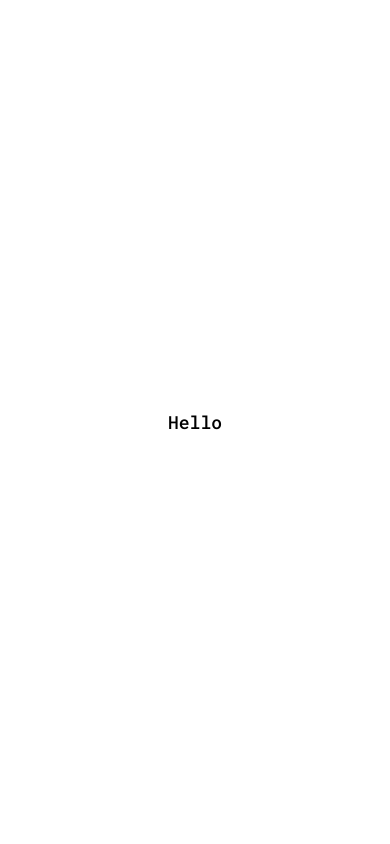
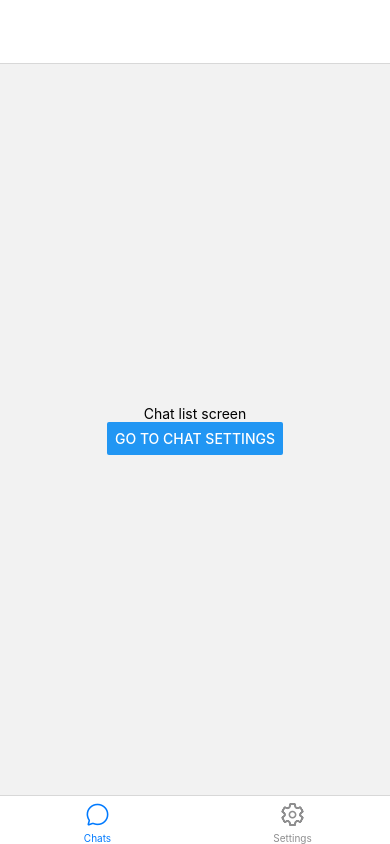
Before and after one commit to Dwrulesalot/WhatsAppClone, a React Native app: screen / in a window 390 px wide. Built offline with nearby package versions, Linux system fonts and the light colour scheme.

Commit message:
Added 3 Screens and a Navigator
Navigator uses both Stack and Tab navigation

```diff
--- a/App.js
+++ b/App.js
@@ -1,3 +1,4 @@
+import "react-native-gesture-handler";
 import { StatusBar } from "expo-status-bar";
 import { Button, StyleSheet, Text, View } from "react-native";
 import { SafeAreaProvider, SafeAreaView } from "react-native-safe-area-context";
@@ -5,38 +6,38 @@
 import { useCallback, useEffect, useState } from "react";
 import * as Font from "expo-font";
 
+import AppNavigator from "./navigation/AppNavigator";
+
 SplashScreen.preventAutoHideAsync();
 
 export default function App() {
   const [appIsLoaded, setAppIsLoaded] = useState(false);
 
   useEffect(() => {
-
     const prepare = async () => {
       try {
         //Loads fonts
         await Font.loadAsync({
-          "bold": require("./assets/fonts/static/RobotoMono-Bold.ttf"),
-          "boldItalic": require("./assets/fonts/static/RobotoMono-BoldItalic.ttf"),
-          "extraLight": require("./assets/fonts/static/RobotoMono-ExtraLight.ttf"),
-          "extraLightItalic": require("./assets/fonts/static/RobotoMono-ExtraLightItalic.ttf"),
-          "italic": require("./assets/fonts/static/RobotoMono-Italic.ttf"),
-          "light": require("./assets/fonts/static/RobotoMono-Light.ttf"),
-          "lightItalic": require("./assets/fonts/static/RobotoMono-LightItalic.ttf"),
-          "medium": require("./assets/fonts/static/RobotoMono-Medium.ttf"),
-          "mediumItalic": require("./assets/fonts/static/RobotoMono-MediumItalic.ttf"),
-          "regular": require("./assets/fonts/static/RobotoMono-Regular.ttf"),
-          "semiBold": require("./assets/fonts/static/RobotoMono-SemiBold.ttf"),
-          "semiBoldItalic": require("./assets/fonts/static/RobotoMono-SemiBoldItalic.ttf"),
-          "thin": require("./assets/fonts/static/RobotoMono-Thin.ttf"),
-          "thinItalic": require("./assets/fonts/static/RobotoMono-ThinItalic.ttf"),
+          bold: require("./assets/fonts/static/RobotoMono-Bold.ttf"),
+          boldItalic: require("./assets/fonts/static/RobotoMono-BoldItalic.ttf"),
+          extraLight: require("./assets/fonts/static/RobotoMono-ExtraLight.ttf"),
+          extraLightItalic: require("./assets/fonts/static/RobotoMono-ExtraLightItalic.ttf"),
+          italic: require("./assets/fonts/static/RobotoMono-Italic.ttf"),
+          light: require("./assets/fonts/static/RobotoMono-Light.ttf"),
+          lightItalic: require("./assets/fonts/static/RobotoMono-LightItalic.ttf"),
+          medium: require("./assets/fonts/static/RobotoMono-Medium.ttf"),
+          mediumItalic: require("./assets/fonts/static/RobotoMono-MediumItalic.ttf"),
+          regular: require("./assets/fonts/static/RobotoMono-Regular.ttf"),
+          semiBold: require("./assets/fonts/static/RobotoMono-SemiBold.ttf"),
+          semiBoldItalic: require("./assets/fonts/static/RobotoMono-SemiBoldItalic.ttf"),
+          thin: require("./assets/fonts/static/RobotoMono-Thin.ttf"),
+          thinItalic: require("./assets/fonts/static/RobotoMono-ThinItalic.ttf"),
         });
       } catch (error) {
         console.log.error();
       } finally {
         setAppIsLoaded(true);
       }
-
     };
 
     prepare();
@@ -53,10 +54,11 @@
   }
 
   return (
-    <SafeAreaProvider style={styles.container} onLayout={onLayout}>
-      <SafeAreaView>
-        <Text style={styles.label} >Hello</Text>
-      </SafeAreaView>
+    <SafeAreaProvider
+      style={styles.container}
+      onLayout={onLayout}
+    >
+      <AppNavigator />
     </SafeAreaProvider>
   );
 }
@@ -65,12 +67,10 @@
   container: {
     flex: 1,
     backgroundColor: "#fff",
-    alignItems: "center",
-    justifyContent: "center",
   },
   label: {
-    color: 'black',
+    color: "black",
     fontSize: 18,
-    fontFamily: "medium"
-  }
+    fontFamily: "medium",
+  },
 });
--- /dev/null
+++ b/navigation/AppNavigator.js
@@ -0,0 +1,63 @@
+import React from "react";
+import { NavigationContainer } from "@react-navigation/native";
+import { createStackNavigator } from "@react-navigation/stack";
+import { createBottomTabNavigator } from "@react-navigation/bottom-tabs";
+import { Ionicons } from "@expo/vector-icons";
+
+import ChatListScreen from "../screens/ChatListScreen";
+import ChatSettingScreen from "../screens/ChatSettingsScreen";
+import SettingsScreen from "../screens/SettingsScreen";
+
+const Stack = createStackNavigator();
+const Tab = createBottomTabNavigator();
+
+const TabNavigator = () => {
+  return (
+    <Tab.Navigator screenOptions={{ headerTitle: "" }}>
+      <Tab.Screen
+        name="ChatList"
+        component={ChatListScreen}
+        options={{
+          tabBarLabel: "Chats",
+          tabBarIcon: ({ color, size }) => (
+            <Ionicons name="chatbubble-outline" size={size} color={color} />
+          ),
+        }}
+      />
+      <Tab.Screen
+        name="Settings"
+        component={SettingsScreen}
+        options={{
+          tabBarLabel: "Settings",
+          tabBarIcon: ({ color, size }) => (
+            <Ionicons name="settings-outline" size={size} color={color} />
+          ),
+        }}
+      />
+    </Tab.Navigator>
+  );
+};
+
+const AppNavigator = (props) => {
+  return (
+    <NavigationContainer>
+      <Stack.Navigator>
+        <Stack.Screen
+          name="Home"
+          component={TabNavigator}
+          options={{ headerShown: false }}
+        />
+        <Stack.Screen
+          name="ChatSettings"
+          component={ChatSettingScreen}
+          options={{
+            headerTitle: "Chat Settings",
+            headerBackTitle: "Go Back", //doesn't seem to work?
+          }}
+        />
+      </Stack.Navigator>
+    </NavigationContainer>
+  );
+};
+
+export default AppNavigator;
--- /dev/null
+++ b/screens/ChatListScreen.js
@@ -0,0 +1,20 @@
+import React from "react";
+import { View, Text, StyleSheet, Button } from "react-native";
+
+const ChatListScreen = props => {
+  return <View style={styles.container}>
+      <Text>Chat list screen</Text>
+      <Button title='Go to chat settings' onPress={() => props.navigation.navigate("ChatSettings")}/>
+    </View>
+};
+
+const styles = StyleSheet.create({
+    container:{
+        flex: 1,
+        justifyContent: 'center',
+        alignItems: 'center'
+
+    }
+})
+
+export default ChatListScreen;
--- /dev/null
+++ b/screens/ChatSettingsScreen.js
@@ -0,0 +1,19 @@
+import React from "react";
+import { View, Text, StyleSheet } from "react-native";
+
+const ChatSettingScreen = props => {
+  return <View style={styles.container}>
+      <Text>Chat settings screen</Text>
+    </View>
+};
+
+const styles = StyleSheet.create({
+    container:{
+        flex: 1,
+        justifyContent: 'center',
+        alignItems: 'center'
+
+    }
+})
+
+export default ChatSettingScreen;
--- /dev/null
+++ b/screens/SettingsScreen.js
@@ -0,0 +1,19 @@
+import React from "react";
+import { View, Text, StyleSheet } from "react-native";
+
+const SettingScreen = props => {
+  return <View style={styles.container}>
+      <Text>Main Settings screen</Text>
+    </View>
+};
+
+const styles = StyleSheet.create({
+    container:{
+        flex: 1,
+        justifyContent: 'center',
+        alignItems: 'center'
+
+    }
+})
+
+export default SettingScreen;
```
Also changed, not shown: package.json (+7 -2 lines), 1 other file (tests, documents, lock files or other folders).
